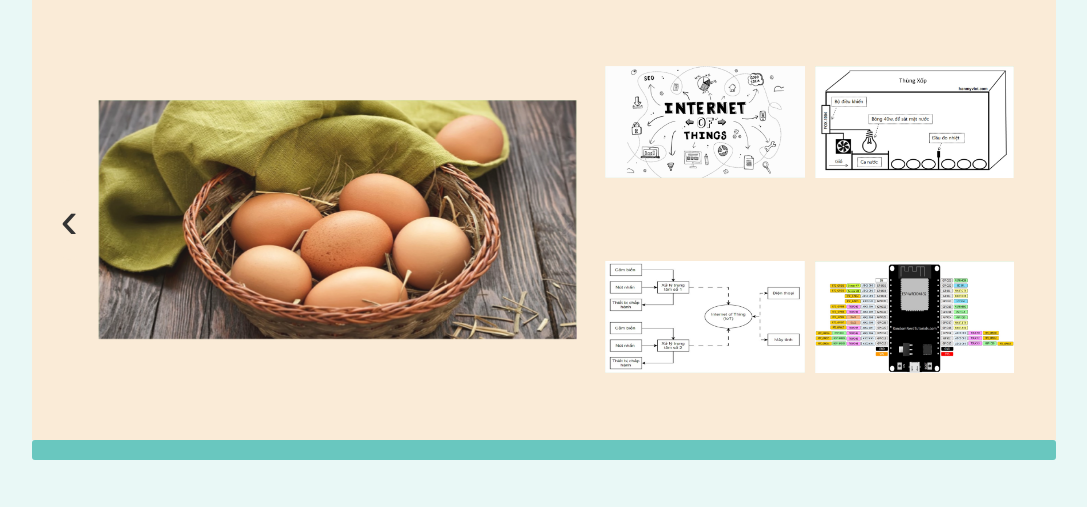
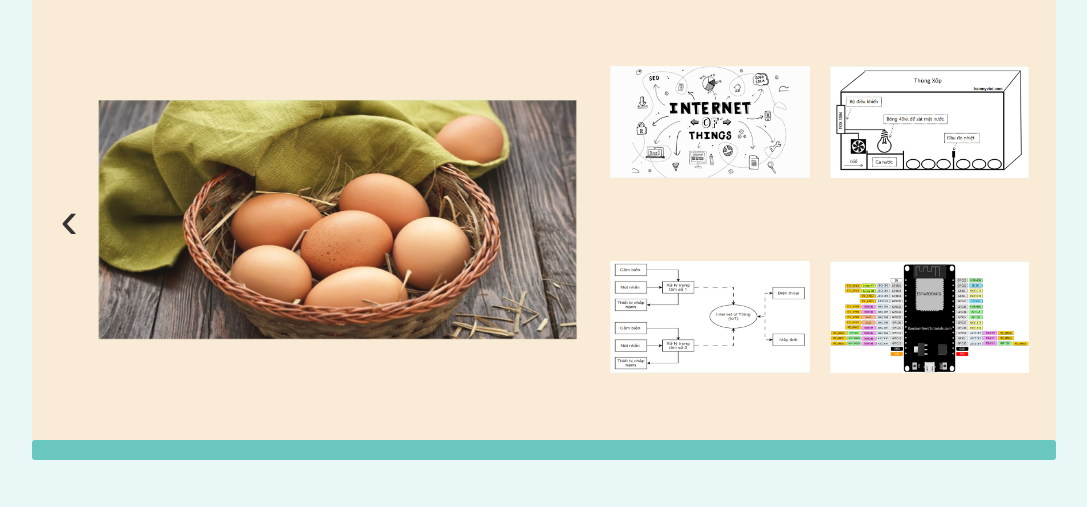
Before and after one commit to PearHuynh/IoT-incubator-Nhom03, a plain HTML site: page index.html in a window 1280 px wide. Shown: the part 216-723 px from the top of the page, without its empty margins (106-1193 px from the left). Drawn offline with Linux system fonts and the light colour scheme.

Commit message:
frist commit

```diff
--- a/CSS/trang_chu.css
+++ b/CSS/trang_chu.css
@@ -142,7 +142,7 @@ body {
 #image_right img {
     width: 45%;
     height: 45%;
-    margin: 5px;
+    margin-left: 20px;
     overflow: hidden;
     position: relative;
     object-fit: contain;
```
